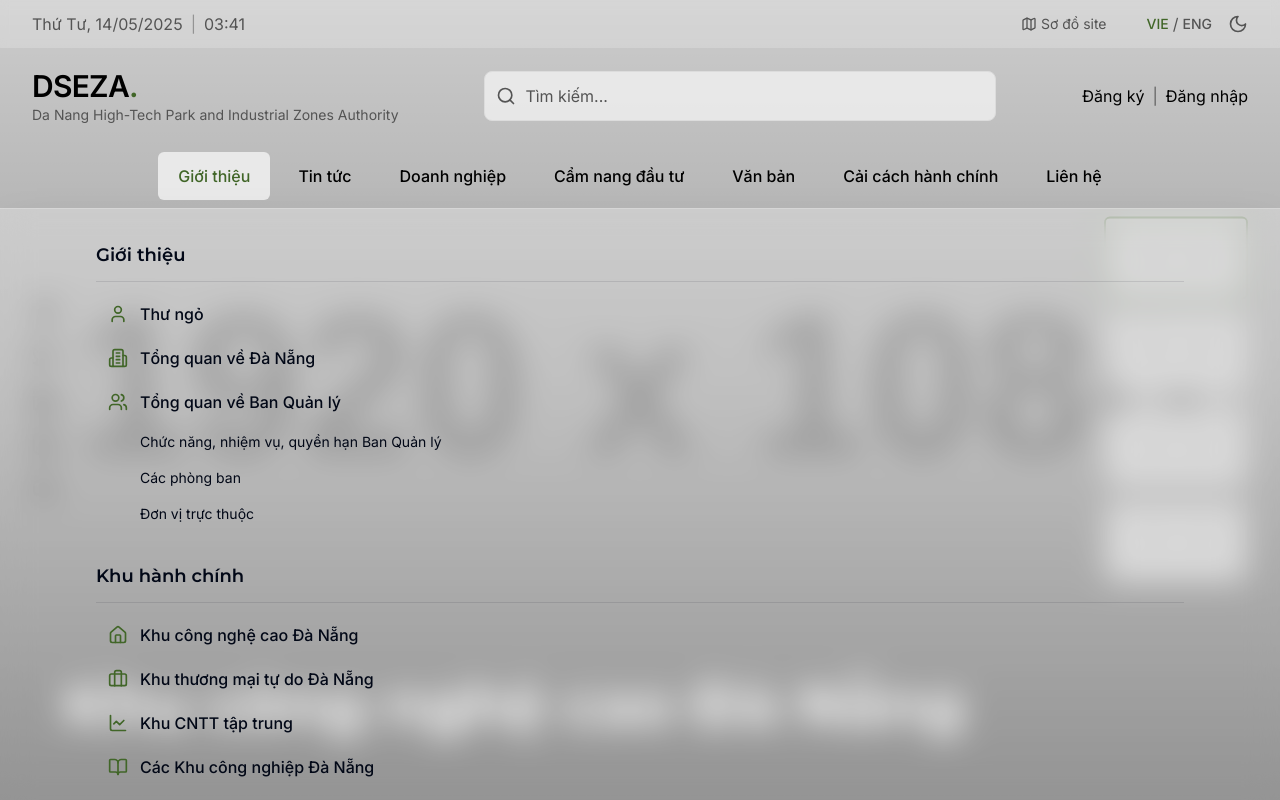
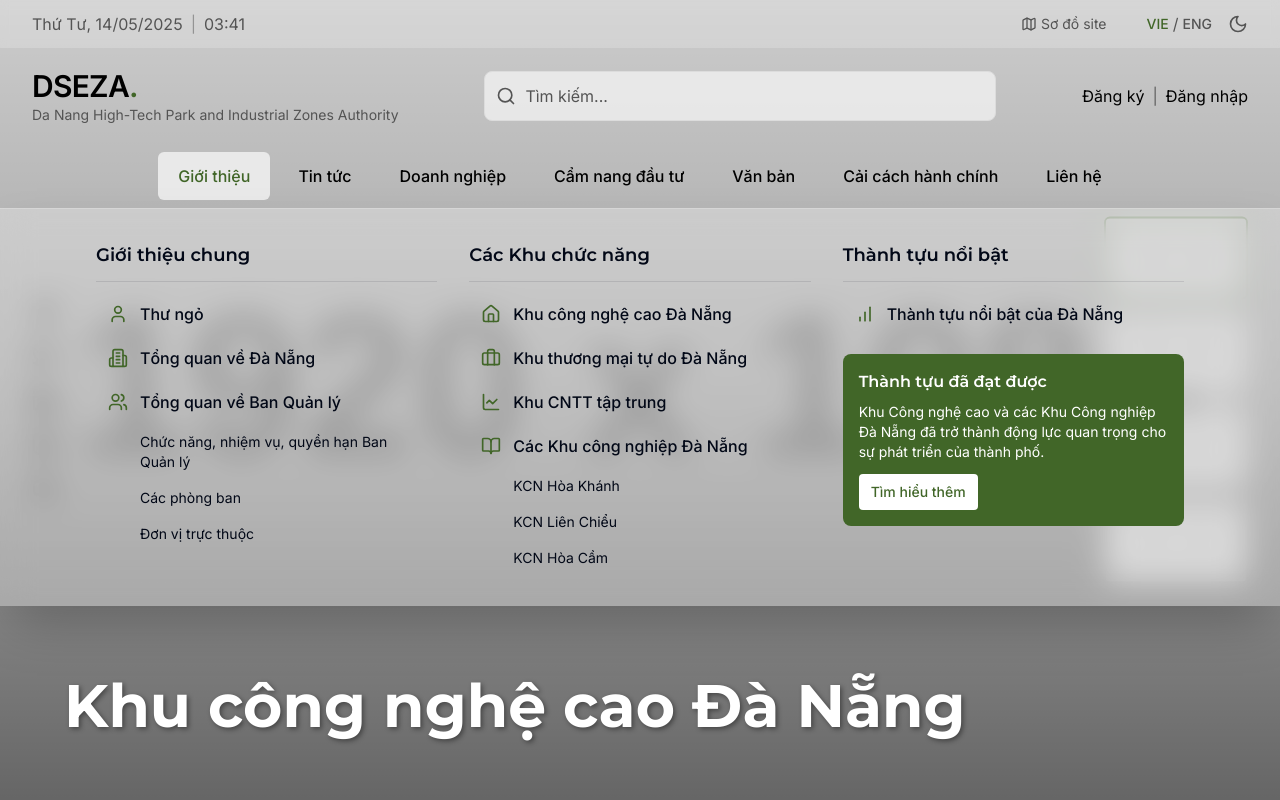
Before and after one commit to kuro14122002/final-dseza-landing-100, a React (Vite) app: page / in a window 1280 px wide. Both pictures are taken after a click on the button "Giới thiệu". Shown: the top 800 px of the page. Built offline with nearby package versions, Linux system fonts and the light colour scheme.

Commit message:
Refactor: Apply MegaMenu styles
Update the MegaMenu component to match the design specifications.

```diff
--- a/src/components/hero/NavigationBar.tsx
+++ b/src/components/hero/NavigationBar.tsx
@@ -6,10 +6,98 @@ import MegaMenu from "./MegaMenu";
 import {
   User,
   Building2,
+  Users,
+  CircleDollarSign,
+  BarChart,
+  HomeIcon,
+  Briefcase,
   FileText,
+  Database,
+  LineChart,
   BookOpen,
-  GraduationCap
+  GraduationCap,
+  HeartHandshake,
+  Clock,
+  ChevronDown,
+  ChevronUp
 } from "lucide-react";
+
+// Type definitions
+type MegaMenuContentType = {
+  title: string;
+  url?: string;
+  iconName?: string;
+  items?: {
+    title: string;
+    url: string;
+    subItems?: { title: string; url: string }[];
+  }[];
+};
+
+type MegaMenuColumnType = {
+  title: string;
+  contents: MegaMenuContentType[];
+  specialContent?: React.ReactNode;
+};
+
+type MegaMenuConfigType = {
+  columns: MegaMenuColumnType[];
+  featuredContent?: React.ReactNode;
+};
+
+type MenuItem = {
+  id: string;
+  title: string;
+  url?: string;
+};
+
+/**
+ * Navigation bar component with mega menus
+ */
+const NavigationBar: React.FC = () => {
+  const { theme } = useTheme();
+  const [activeMegaMenu, setActiveMegaMenu] = useState<string | null>(null);
+  const megaMenuRef = useRef<HTMLDivElement>(null);
+
+  // Handle click outside to close mega menu
+  useEffect(() => {
+    const handleClickOutside = (event: MouseEvent) => {
+      if (megaMenuRef.current && !megaMenuRef.current.contains(event.target as Node)) {
+        setActiveMegaMenu(null);
+      }
+    };
+
+    document.addEventListener("mousedown", handleClickOutside);
+    return () => {
+      document.removeEventListener("mousedown", handleClickOutside);
+    };
+  }, []);
+
+  // Get colors based on theme
+  const textColor = theme === "dark" ? "text-dseza-dark-main-text" : "text-dseza-light-main-text";
+  const activeTextColor = theme === "dark" ? "text-dseza-dark-primary-accent" : "text-dseza-light-primary-accent";
+  const hoverBgColor = theme === "dark" ? "hover:bg-dseza-dark-hover-bg" : "hover:bg-dseza-light-hover-bg";
+  const activeBgColor = theme === "dark" ? "bg-dseza-dark-hover-bg" : "bg-dseza-light-hover-bg";
+
+  // Toggle mega menu
+  const handleMenuClick = (menuId: string) => {
+    if (activeMegaMenu === menuId) {
+      setActiveMegaMenu(null);
+    } else {
+      setActiveMegaMenu(menuId);
+    }
+  };
+
+  // Define menu items
+  const menuItems = [
+    { id: "gioi-thieu", title: "Giới thiệu" },
+    { id: "tin-tuc", title: "Tin tức" },
+    { id: "doanh-nghiep", title: "Doanh nghiệp" },
+    { id: "cam-nang-dau-tu", title: "Cẩm nang đầu tư" },
+    { id: "van-ban", title: "Văn bản" },
+    { id: "cai-cach-hanh-chinh", title: "Cải cách hành chính" },
+    { id: "lien-he", title: "Liên hệ", url: "https://dseza.danang.gov.vn/lien-he/" }
+  ];
 
   // Convert the existing megaMenus data to the new MegaMenu format
   const createMegaMenuConfig = (menuId: string) => {
@@ -18,7 +106,7 @@ const createMegaMenuConfig = (menuId: string) => {
         return {
           columns: [
             {
-            title: "Giới thiệu",
+              title: "Giới thiệu chung",
               contents: [
                 {
                   title: "Thư ngỏ",
@@ -52,7 +140,7 @@ const createMegaMenuConfig = (menuId: string) => {
               ]
             },
             {
-            title: "Khu hành chính",
+              title: "Các Khu chức năng",
               contents: [
                 {
                   title: "Khu công nghệ cao Đà Nẵng",
@@ -89,6 +177,23 @@ const createMegaMenuConfig = (menuId: string) => {
                   ]
                 }
               ]
+            },
+            {
+              title: "Thành tựu nổi bật",
+              contents: [
+                {
+                  title: "Thành tựu nổi bật của Đà Nẵng",
+                  url: "#",
+                  iconName: "hedge-fund"
+                }
+              ],
+              specialContent: (
+                <div className="p-4 rounded-lg bg-dseza-light-primary-accent dark:bg-dseza-dark-primary-accent text-white mt-4">
+                  <h5 className="font-semibold mb-2">Thành tựu đã đạt được</h5>
+                  <p className="text-sm">Khu Công nghệ cao và các Khu Công nghiệp Đà Nẵng đã trở thành động lực quan trọng cho sự phát triển của thành phố.</p>
+                  <button className="mt-3 bg-white text-dseza-light-primary-accent dark:text-dseza-dark-primary-accent py-2 px-3 rounded text-sm font-medium">Tìm hiểu thêm</button>
+                </div>
+              )
             }
           ]
         };
@@ -289,54 +394,6 @@ const createMegaMenuConfig = (menuId: string) => {
     }
   };
 
-// Define menu items
-const menuItems = [
-  { id: "gioi-thieu", title: "Giới thiệu" },
-  { id: "tin-tuc", title: "Tin tức" },
-  { id: "doanh-nghiep", title: "Doanh nghiệp" },
-  { id: "cam-nang-dau-tu", title: "Cẩm nang đầu tư" },
-  { id: "van-ban", title: "Văn bản" },
-  { id: "cai-cach-hanh-chinh", title: "Cải cách hành chính" },
-  { id: "lien-he", title: "Liên hệ", url: "https://dseza.danang.gov.vn/lien-he/" }
-];
-
-/**
- * Navigation bar component with mega menus
- */
-const NavigationBar: React.FC = () => {
-  const { theme } = useTheme();
-  const [activeMegaMenu, setActiveMegaMenu] = useState<string | null>(null);
-  const megaMenuRef = useRef<HTMLDivElement>(null);
-
-  // Handle click outside to close mega menu
-  useEffect(() => {
-    const handleClickOutside = (event: MouseEvent) => {
-      if (megaMenuRef.current && !megaMenuRef.current.contains(event.target as Node)) {
-        setActiveMegaMenu(null);
-      }
-    };
-
-    document.addEventListener("mousedown", handleClickOutside);
-    return () => {
-      document.removeEventListener("mousedown", handleClickOutside);
-    };
-  }, []);
-
-  // Get colors based on theme
-  const textColor = theme === "dark" ? "text-dseza-dark-main-text" : "text-dseza-light-main-text";
-  const activeTextColor = theme === "dark" ? "text-dseza-dark-primary-accent" : "text-dseza-light-primary-accent";
-  const hoverBgColor = theme === "dark" ? "hover:bg-dseza-dark-hover-bg" : "hover:bg-dseza-light-hover-bg";
-  const activeBgColor = theme === "dark" ? "bg-dseza-dark-hover-bg" : "bg-dseza-light-hover-bg";
-
-  // Toggle mega menu
-  const handleMenuClick = (menuId: string) => {
-    if (activeMegaMenu === menuId) {
-      setActiveMegaMenu(null);
-    } else {
-      setActiveMegaMenu(menuId);
-    }
-  };
-
   return (
     <div ref={megaMenuRef} className="absolute top-36 left-0 right-0 z-10">
       {/* Main Navigation */}
```
Lines whose indentation alone changed are shown as unchanged.
